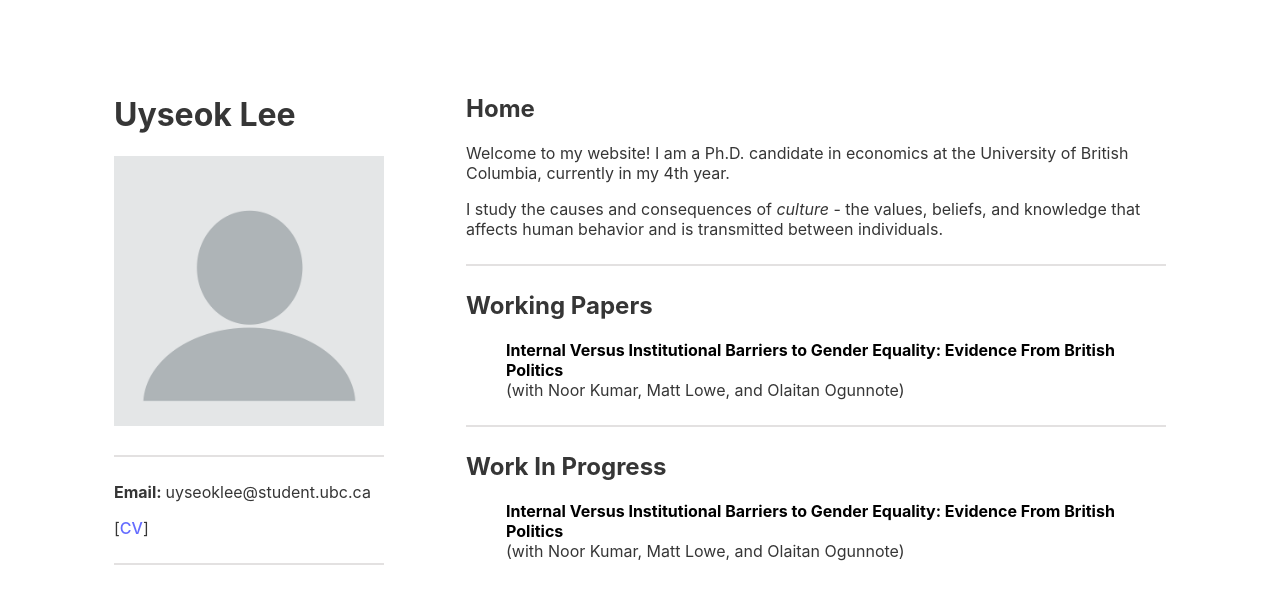
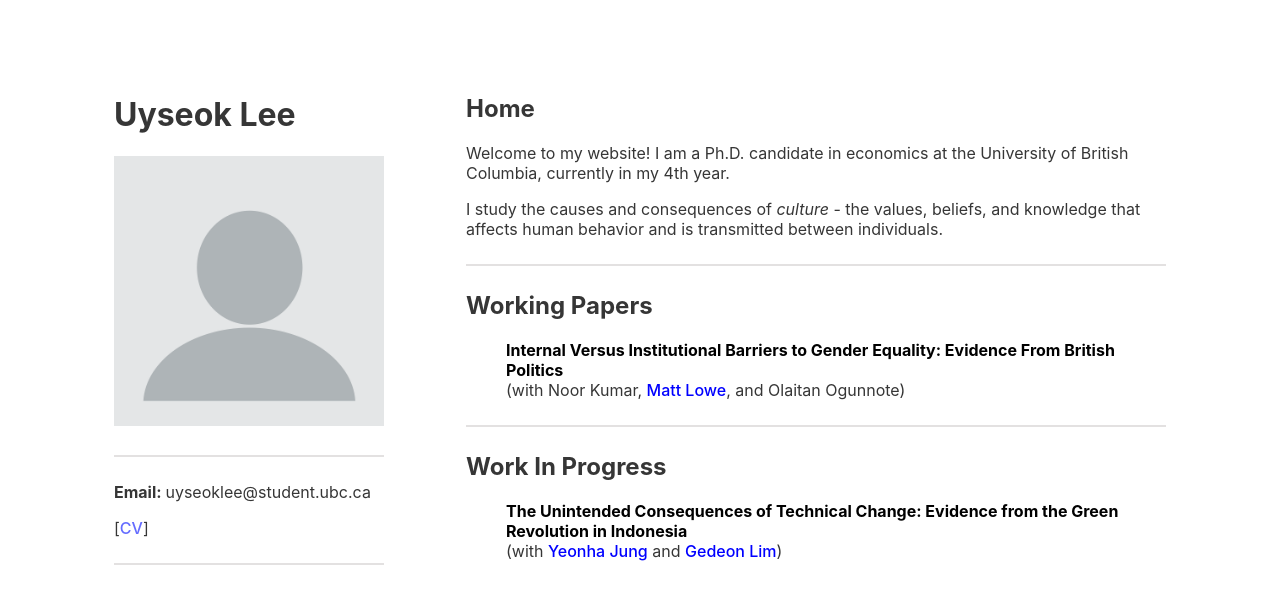
Before and after one commit to uyseoklee/uyseoklee.github.io, a React (Vite) app: page / in a window 1280 px wide. Shown: the top 604 px of the page. Built offline with nearby package versions, Linux system fonts and the light colour scheme.

Commit message:
#1 Add clickable links for authors

```diff
--- a/src/Components/Home.tsx
+++ b/src/Components/Home.tsx
@@ -17,8 +17,8 @@ const Home: React.FC = () => {
         </p>
         <hr />
       </section>
-
       {/* Dynamically render sections from SectionConfigs */}
+      {/* WORKING PAPERS */}
       {WPSectionConfigs.map((section, index) => (
         <section key={index}>
           <h2>{section.title}</h2>
@@ -29,14 +29,52 @@ const Home: React.FC = () => {
                 <a href={publication.link} target="_blank" rel="noopener noreferrer">
                 <div style={{ color: 'black', fontSize: '16px', fontWeight: 'bold' }}>{publication.title}</div>
                 </a>
-                {/* Only render the description without the colon */}
-                <span> {publication.description}</span> {/* No colon here */}
+              {/* Render authors with clickable links */}
+              <div style={{ fontSize: '16px', marginBottom: '4px' }}>
+                {Array.isArray(publication.description) ? (
+                  <>
+                    (with{" "}
+                    {publication.description.map((author, index) => {
+                      const isLast = index === publication.description.length - 1;
+                      const totalAuthors = publication.description.length;
+
+                      return (
+                        <span key={index}>
+                          {/* Add commas for all but the first and last author */}
+                          {index > 0 && (totalAuthors > 2 || !isLast ? ", " : "")}
+
+                          {/* Insert "and" before the last author */}
+                          {isLast && index > 0 && " and "}
+
+                          {/* Render the author name with link if available */}
+                          {author.link ? (
+                            <a
+                              href={author.link}
+                              target="_blank"
+                              rel="noopener noreferrer"
+                              style={{ color: 'blue' }} // Consistent link color
+                            >
+                              {author.name}
+                            </a>
+                          ) : (
+                            <span>{author.name}</span>
+                          )}
+                        </span>
+                      );
+                    })}
+                    )
+                  </>
+                ) : (
+                  publication.description
+                )}
+              </div>
               </li>
             ))}
           </ul>
         </section>
       ))}
       <hr />
+      {/* WORK IN PROGRESS*/}
       {WIPSectionConfigs.map((section, index) => (
         <section key={index}>
           <h2>{section.title}</h2>
@@ -45,8 +83,45 @@ const Home: React.FC = () => {
             {section.worksinprogress.map((publication, pubIndex) => (
               <li key={pubIndex}>
                 <div style={{ color: 'black', fontSize: '16px', fontWeight: 'bold' }}>{publication.title}</div>
-                {/* Only render the description without the colon */}
-                <span> {publication.description}</span> {/* No colon here */}
+              {/* Render authors with clickable links */}
+              <div style={{ fontSize: '16px', marginBottom: '4px' }}>
+                {Array.isArray(publication.description) ? (
+                  <>
+                    (with{" "}
+                    {publication.description.map((author, index) => {
+                      const isLast = index === publication.description.length - 1;
+                      const totalAuthors = publication.description.length;
+
+                      return (
+                        <span key={index}>
+                          {/* Add commas for all but the first and last author */}
+                          {index > 0 && (totalAuthors > 2 || !isLast ? ", " : "")}
+
+                          {/* Insert "and" before the last author */}
+                          {isLast && index > 0 && " and "}
+
+                          {/* Render the author name with link if available */}
+                          {author.link ? (
+                            <a
+                              href={author.link}
+                              target="_blank"
+                              rel="noopener noreferrer"
+                              style={{ color: 'blue' }} // Consistent link color
+                            >
+                              {author.name}
+                            </a>
+                          ) : (
+                            <span>{author.name}</span>
+                          )}
+                        </span>
+                      );
+                    })}
+                    )
+                  </>
+                ) : (
+                  publication.description
+                )}
+              </div>
               </li>
             ))}
           </ul>
--- a/src/Components/WorkInProgress.ts
+++ b/src/Components/WorkInProgress.ts
@@ -1,6 +1,6 @@
 export interface WorkInProgress {
   title: string;
-  description: string;
+  description: string | { name: string; link?: string }[];
 }
 
 export interface SectionDefinition {
@@ -13,8 +13,11 @@ export const WIPSectionConfigs: SectionDefinition[] = [
       title: "Work In Progress",
       worksinprogress: [
         {
-          title: "Internal Versus Institutional Barriers to Gender Equality: Evidence From British Politics",
-          description: "(with Noor Kumar, Matt Lowe, and Olaitan Ogunnote)",
+          title: "The Unintended Consequences of Technical Change: Evidence from the Green Revolution in Indonesia",
+          description: [
+            { name: "Yeonha Jung", link: "https://sites.google.com/a/bu.edu/gedeonlim/home" },
+            { name: "Gedeon Lim", link: "https://sites.google.com/site/yhjungecon" },
+          ],
         },
       ],
     },
--- a/src/Components/WorkingPapers.ts
+++ b/src/Components/WorkingPapers.ts
@@ -1,6 +1,6 @@
 export interface WorkingPaper {
   title: string;
-  description: string;
+  description: string | { name: string; link?: string }[];
   link: string;
 }
 
@@ -15,7 +15,11 @@ export const WPSectionConfigs: SectionDefinition[] = [
       workingpapers: [
         {
           title: "Internal Versus Institutional Barriers to Gender Equality: Evidence From British Politics",
-          description: "(with Noor Kumar, Matt Lowe, and Olaitan Ogunnote)",
+          description: [
+            { name: "Noor Kumar", link: "" },
+            { name: "Matt Lowe", link: "https://mattlowe.site/" },
+            { name: "Olaitan Ogunnote", link: "" },
+          ],
           link: "https://github.com/uyseoklee/uyseoklee.github.io/raw/main/papers/Kumar-Lee-Lowe-Ogunnote-25may24-PMQs_compressed.pdf",
         },
       ],
```
